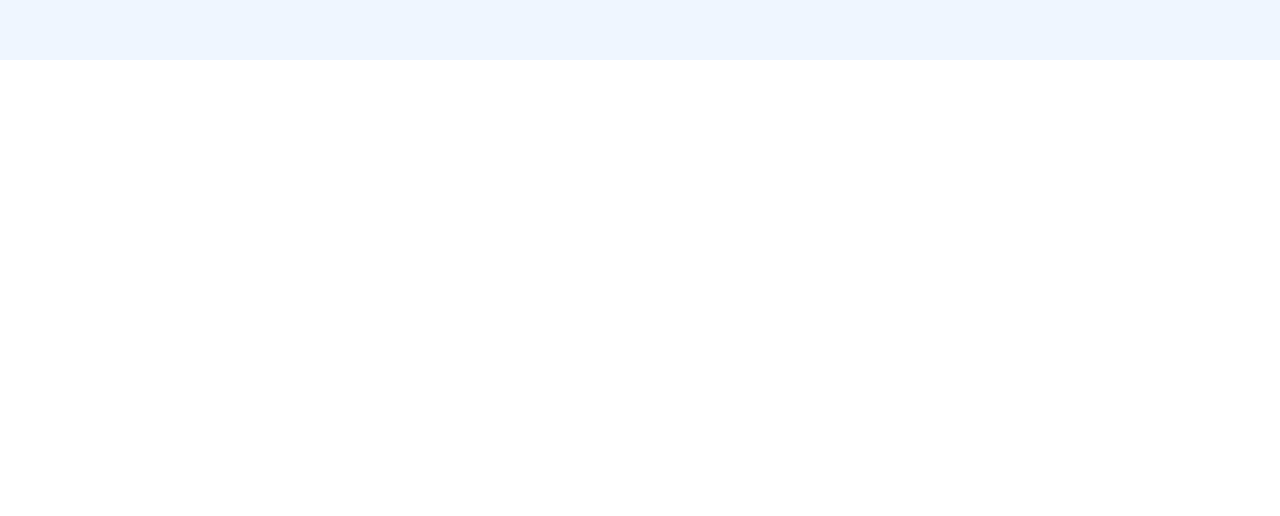
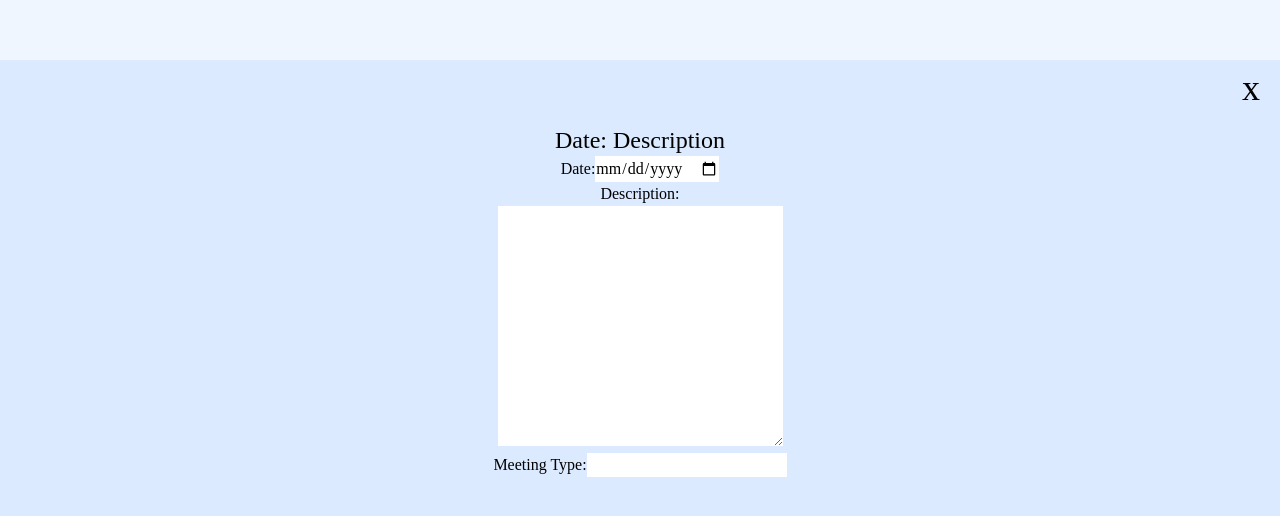
Before and after one commit to ChrisDrainOP/Grievance-and-Member-Interactions-Tracker, a React (Create React App) app: page / in a window 1280 px wide. Shown: the part 1540-2056 px from the top of the page. Before the commit the page ends 1600 px from the top, so only its background shows below. Built offline with nearby package versions, Linux system fonts and the light colour scheme.

Commit message:
Grievance Form static build complete.
Finished static build of Card 3 grievance form. I will start the
functionality build by using an array of information instead of a
database first.

```diff
--- a/src/components/GrievanceForm.js
+++ b/src/components/GrievanceForm.js
@@ -2,9 +2,43 @@ import React from "react";
 
 const GrievanceForm = (prop) => {
   return (
-    <div>
-      <form>
-        <fieldset></fieldset>
+    <div className='h-full relative'>
+      <input
+        type='submit'
+        className='text-4xl absolute right-5 top-2 bg-blue-100'
+        value='x'
+      />
+      <form className='pt-16 h-screen text-center'>
+        <legend className='text-2xl'>Date: Description</legend>
+        <div>
+          <label htmlFor='date' className=''>
+            Date:
+          </label>
+          <input type='date' name='date' className='' />
+        </div>
+        <div>
+          <div>
+            <label htmlFor='description'>Description:</label>
+          </div>
+          <textarea
+            name='description'
+            className=''
+            cols='30'
+            rows='10'
+          ></textarea>
+        </div>
+        <div>
+          <label htmlFor='meetings'>Meeting Type:</label>
+          <input list='meetings' />
+          <datalist type='text' name='meetings' className='' id='meetings'>
+            <option value='Request for Information(RFI)' />
+            <option value='Step 1' />
+            <option value='Step 2' />
+            <option value='Step 3' />
+            <option value='Email' />
+            <option value='Interview Request' />
+          </datalist>
+        </div>
       </form>
     </div>
   );
--- a/src/containers/GrievanceFormContainer.js
+++ b/src/containers/GrievanceFormContainer.js
@@ -3,7 +3,7 @@ import GrievanceForm from "../components/GrievanceForm";
 
 const GrievanceFormContainer = () => {
   return (
-    <div>
+    <div className='bg-blue-100'>
       <GrievanceForm />
     </div>
   );
--- a/src/containers/GrievanceTableContainer.js
+++ b/src/containers/GrievanceTableContainer.js
@@ -3,7 +3,7 @@ import GrievanceTable from "../components/GrievanceTable";
 
 const GrievanceTableContainer = (prop) => {
   return (
-    <div className='bg-blue-50'>
+    <div className='bg-blue-50 h-screen'>
       <GrievanceTable />
     </div>
   );
```
Also changed, not shown: 1 other file (tests, documents, lock files or other folders).
